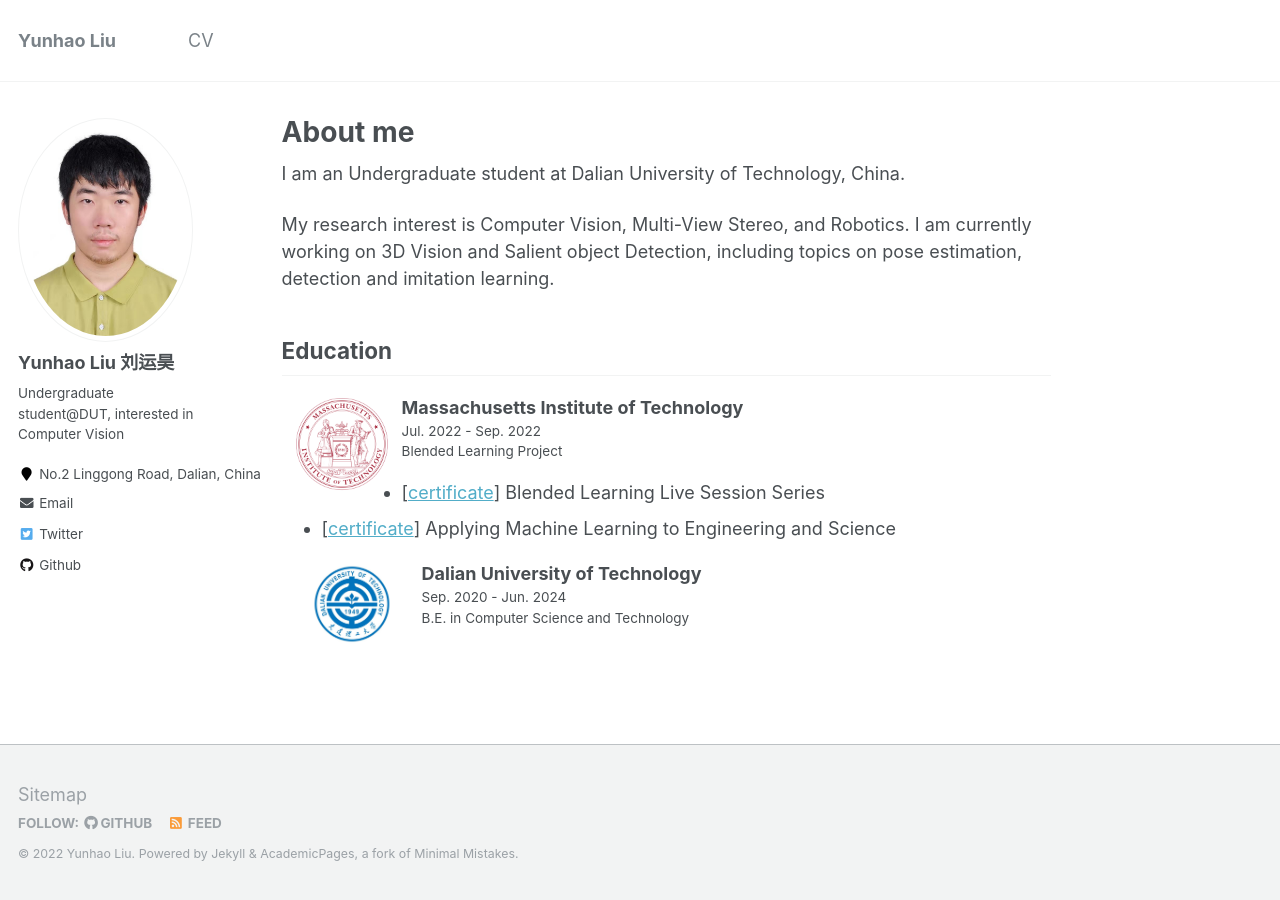
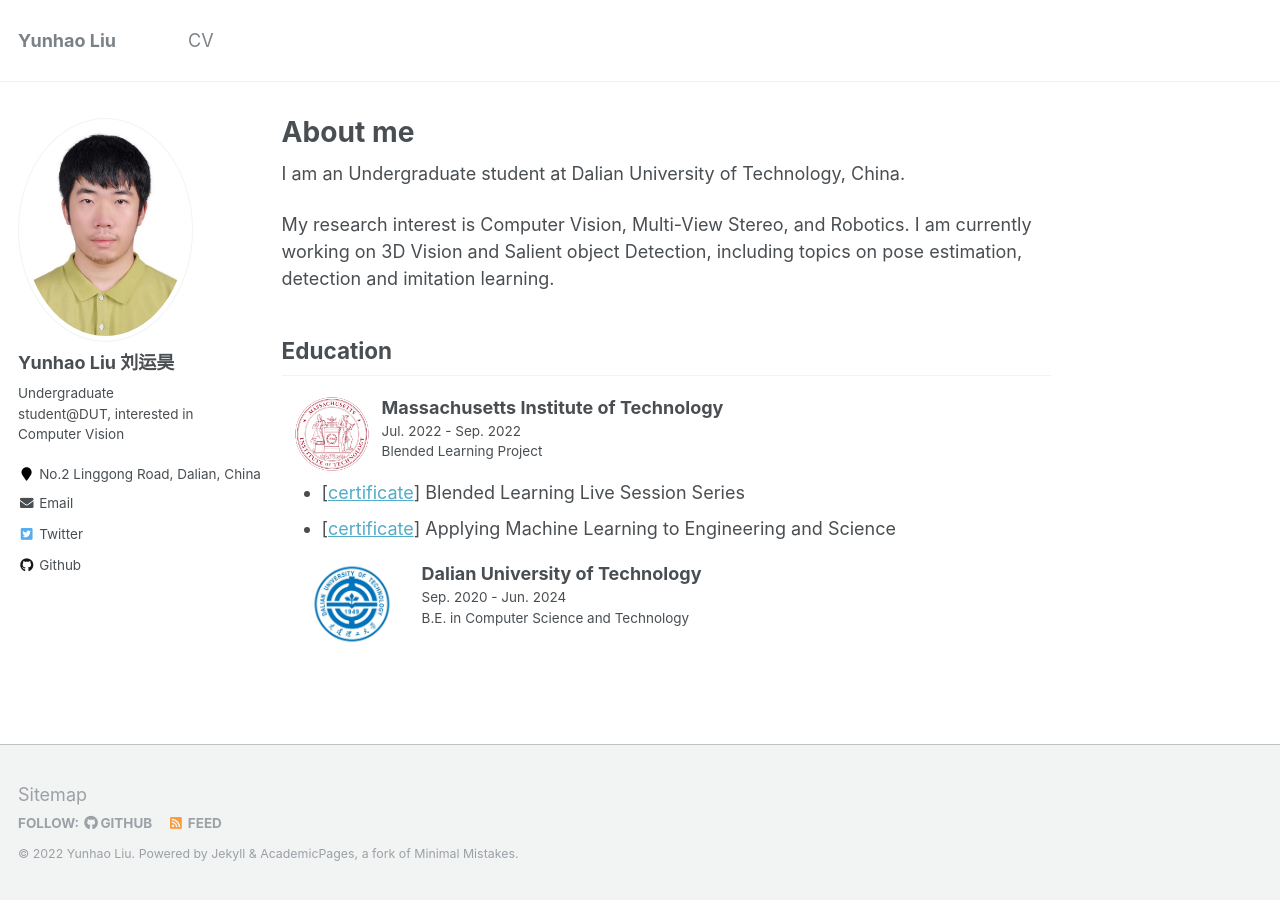
Before and after one commit to liuyunhaozz/liuyunhaozz.github.io, a Jekyll site: the page built from _pages/about.md, in a window 1280 px wide. Built offline with Jekyll 4.4.1, drawn with Linux system fonts in a browser that asks for light colours.

Commit message:
update about

```diff
--- a/_pages/about.md
+++ b/_pages/about.md
@@ -13,7 +13,7 @@
 I am currently working on 3D Vision and Salient object Detection, including topics on pose estimation, detection and imitation learning.
 
 ## Education
-<dl><dt><img align="left" width="100" height="100" hspace="10" src="./images/mit-new.png"/></dt><dt>Massachusetts Institute of Technology</dt><dd>Jul. 2022 - Sep. 2022</dd><dd>Blended Learning Project</dd></dl>
+<dl><dt><img align="left" width="80" height="80" hspace="10" src="./images/mit-new.png"/></dt><dt>Massachusetts Institute of Technology</dt><dd>Jul. 2022 - Sep. 2022</dd><dd>Blended Learning Project</dd></dl>
 
 * [[certificate](https://www.credential.net/dbe9c413-f7a9-42ed-9477-e5d53f67c39a)] Blended Learning Live Session Series
 * [[certificate](https://xpro.mit.edu/certificate/d95310c4-f466-499e-a3a1-5260bb42f8bd)] Applying Machine Learning to Engineering and Science
```
